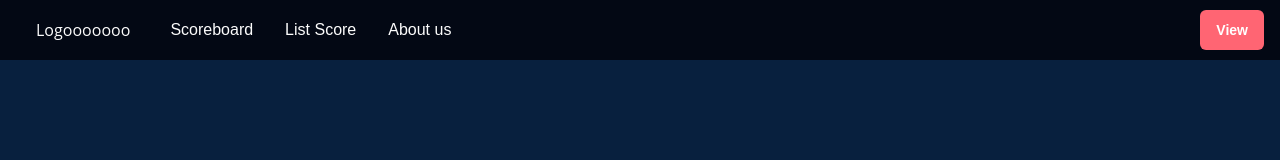
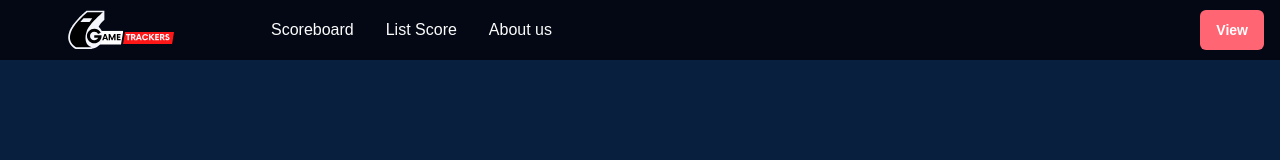
Before and after one commit to JakkapatB/WebscoreboardNewversion, a Next.js app: page /aboutus in a window 1280 px wide. Shown: the top 160 px of the page. Built offline with nearby package versions, Linux system fonts and the light colour scheme.

Commit message:
update navbar and about us

```diff
--- a/components/Navbar.jsx
+++ b/components/Navbar.jsx
@@ -35,6 +35,7 @@ import {
   isError,
   Input,
   useToast,
+  Image,
 } from "@chakra-ui/react";
 import {
   HamburgerIcon,
@@ -108,19 +109,18 @@ export default function WithSubnavigation() {
           />
         </Flex>
         <Flex
+          justify={{ base: "center", md: "start" }}
+          marginLeft={5}
+        >
+          <Link href="/">
+            <Image src="GameTrackers.svg" alt="logo" />
+          </Link>
+        </Flex>
+        <Flex
           flex={{ base: 1 }}
           justify={{ base: "center", md: "start" }}
           marginLeft={5}
         >
-          <Link href="/">
-            <Text
-              textAlign={useBreakpointValue({ base: "center", md: "left" })}
-              fontFamily={"heading"}
-              color={useColorModeValue("#fcfcfc", "white")}
-            >
-              Logooooooo
-            </Text>
-          </Link>
           <Flex display={{ base: "none", md: "flex" }} ml={10}>
             <DesktopNav />
           </Flex>
--- a/package.json
+++ b/package.json
@@ -29,6 +29,7 @@
     "react": "^18.2.0",
     "react-dom": "^18.2.0",
     "react-icons": "^4.7.1",
+    "react-scroll": "^1.8.9",
     "react-stopwatch": "^2.0.4",
     "react-table": "^7.8.0"
   }
--- a/src/pages/aboutus.js
+++ b/src/pages/aboutus.js
@@ -26,6 +26,9 @@ import {
 import { useState } from "react";
 import Footer from "components/Footer";
 import { BsGithub, BsFacebook } from "react-icons/bs";
+import { useRouter } from "next/router";
+import { animateScroll } from 'react-scroll';
+import { handleSmoothScroll } from "next/dist/shared/lib/router/router";
 // import modalButton from "components/modalButton";
 
 export default function About_us() {
@@ -90,7 +93,10 @@ export default function About_us() {
                 colorScheme={"red"}
                 bg={"red.400"}
                 _hover={{ bg: "red.500" }}
-                onClick={() => window.scrollTo(0, 720)}
+                onClick={() =>window.scrollTo({
+                  top: 720,
+                  behavior: 'smooth'
+                })}
               >
                 Contact us
               </Button>
```
Also changed, not shown: 1 other file (tests, documents, lock files or other folders).
